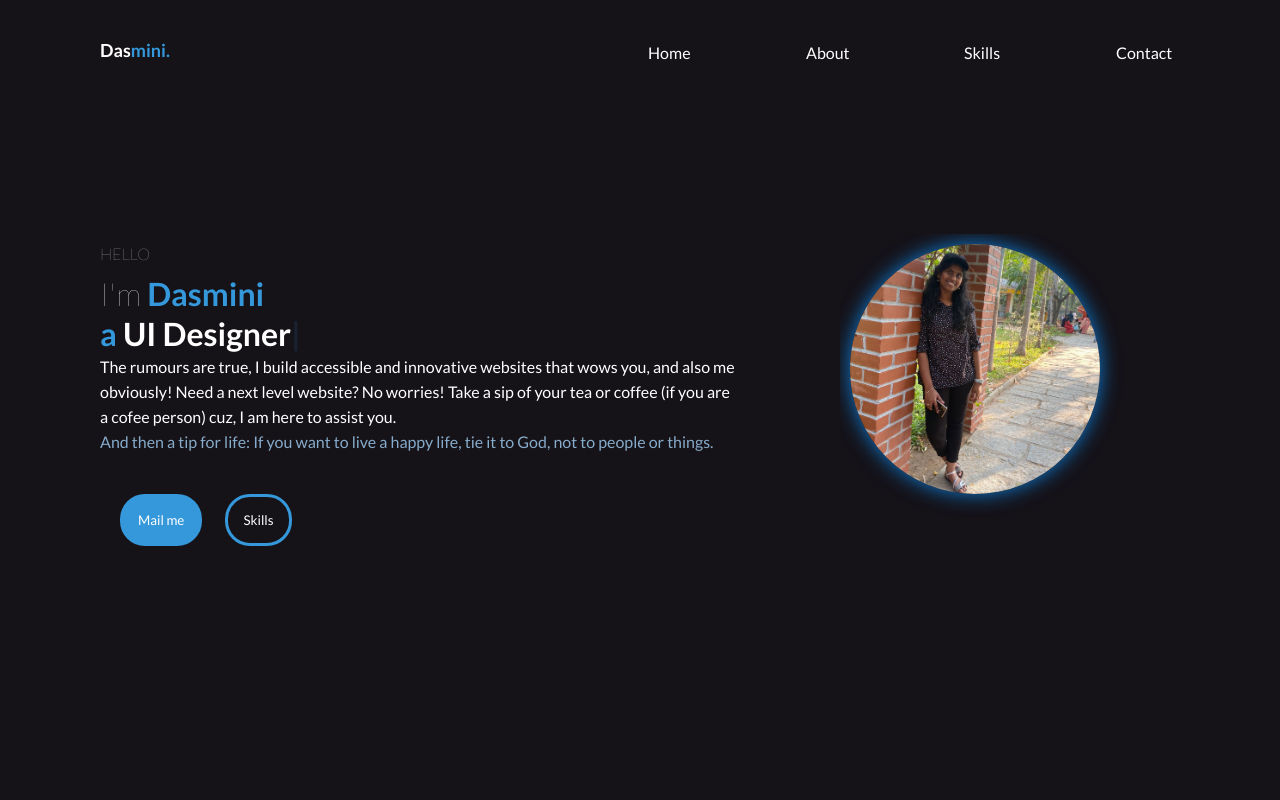
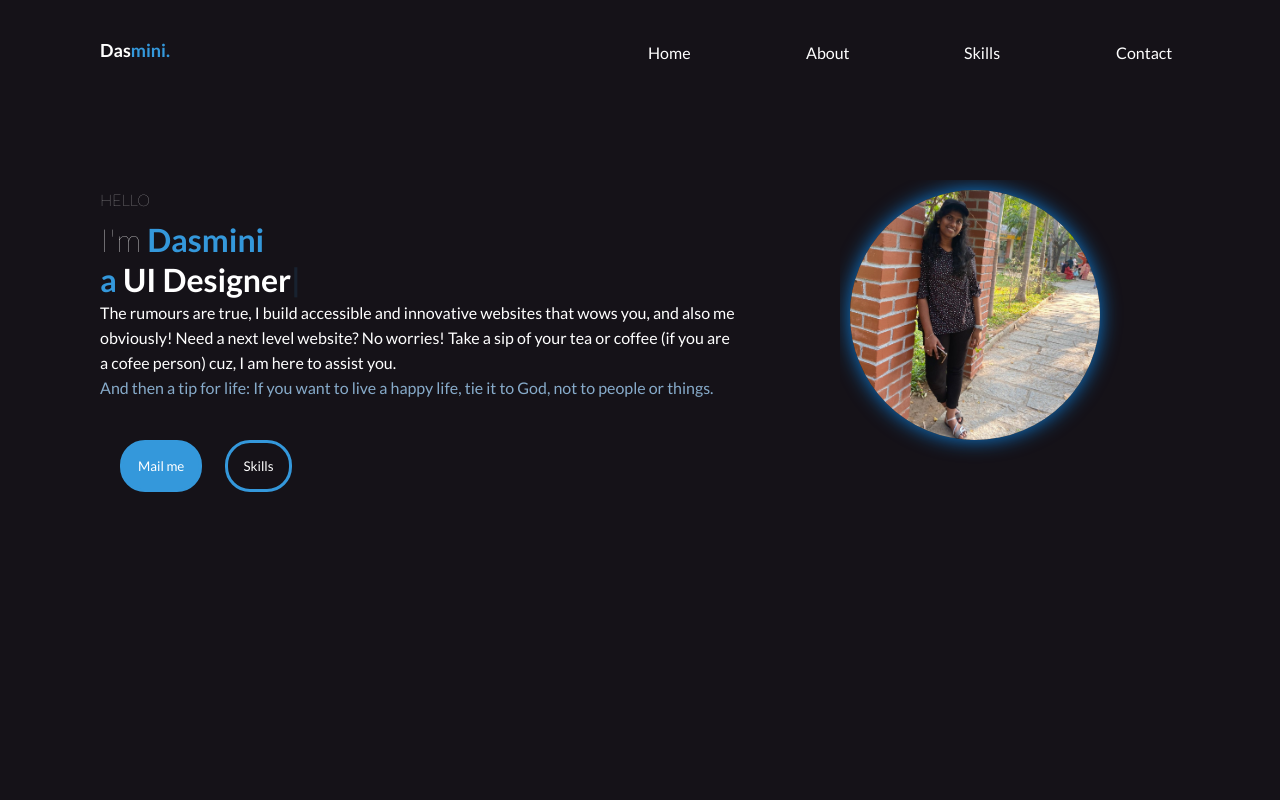
Before and after one commit to Dasmini/Portfolio_01, a plain HTML site: page index.html in a window 1280 px wide. Shown: the top 800 px of the page. Drawn offline with nearby package versions, Linux system fonts and the light colour scheme.

Commit message:
Update style.css

```diff
--- a/style.css
+++ b/style.css
@@ -135,9 +135,7 @@ a {
 .intro-page {
     margin: 0;
     position: absolute;
-    top: 50%;
-    -ms-transform: translateY(-50%);
-    transform: translateY(-50%);
+    top: 10%;
 }
 
 .profile-img-hover:hover {
```
